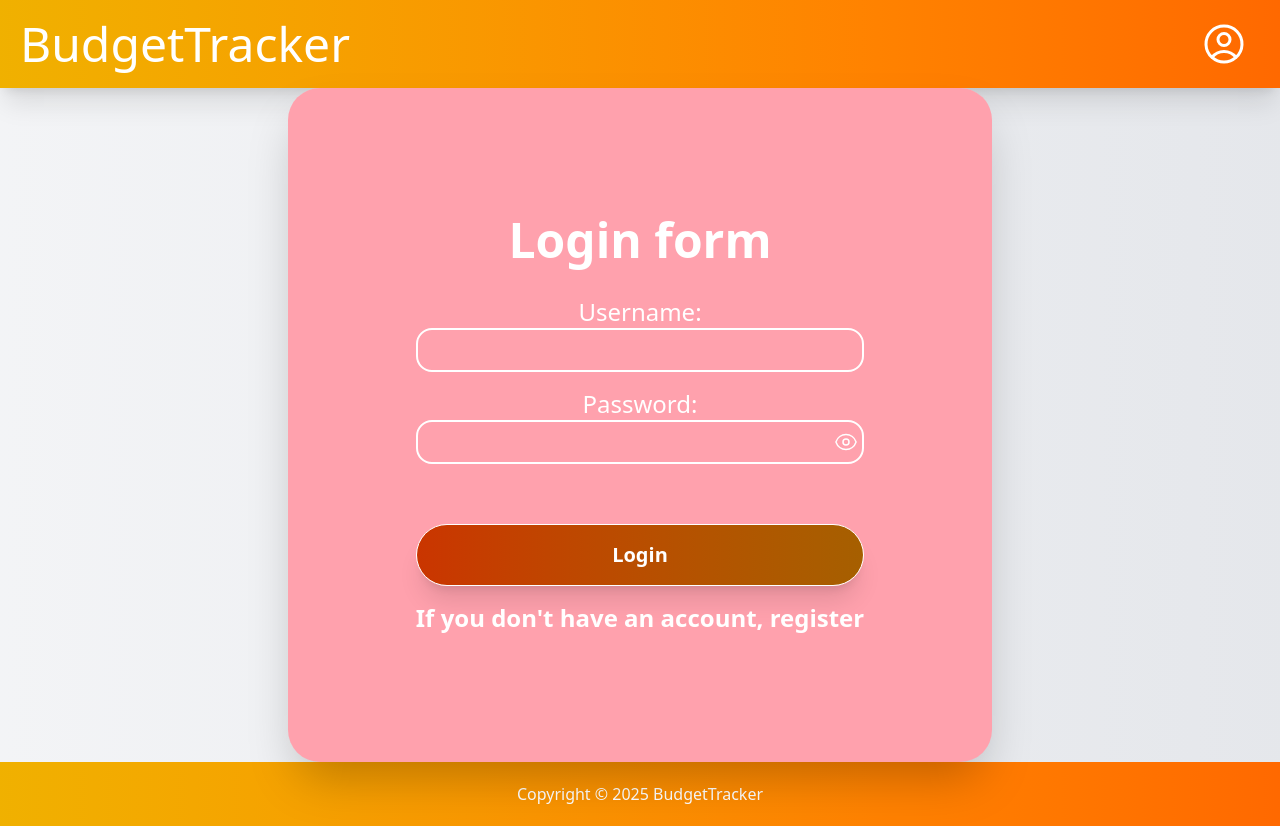
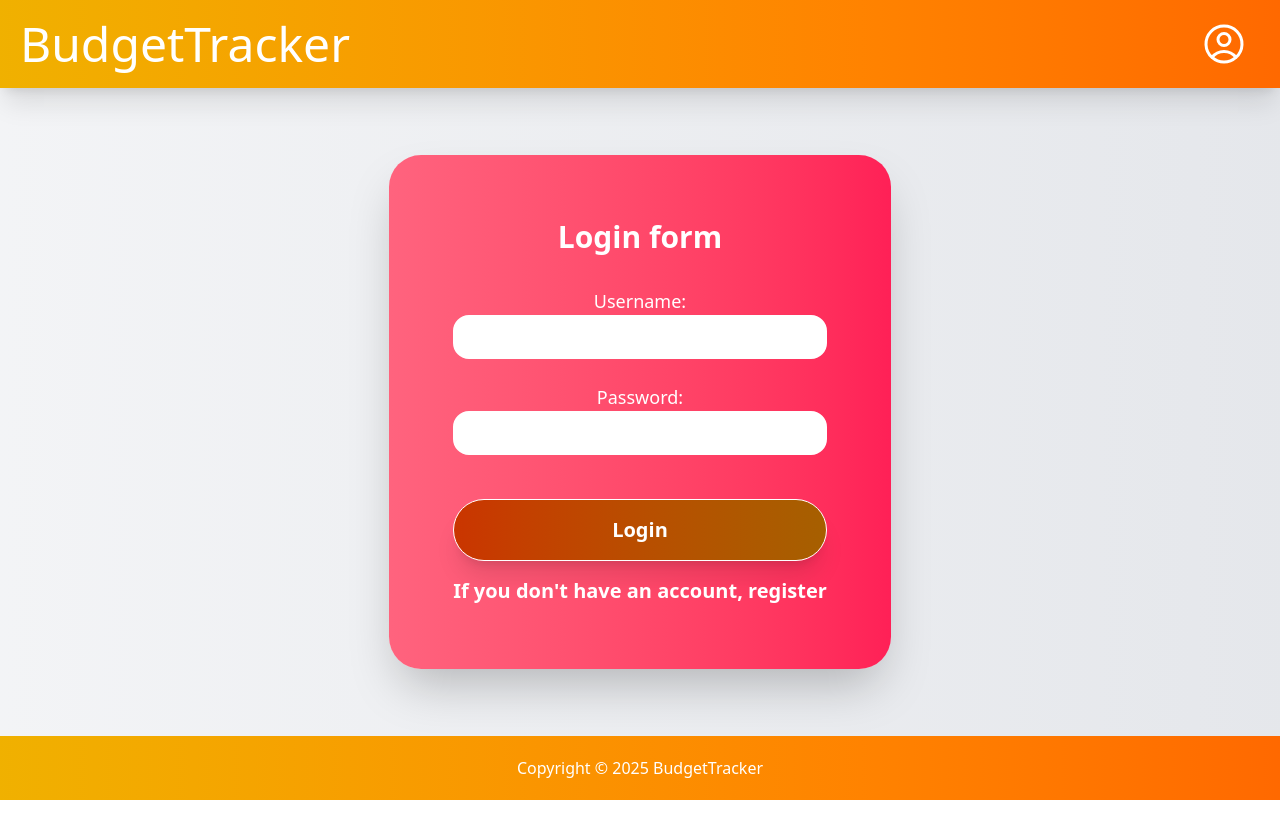
Before and after one commit to LisZLisowni2/budget-tracker, a React (Vite) app in the folder frontend/: page /login in a window 1280 px wide. After the commit the page ends 800 px from the top, so only its background shows below. Built offline with nearby package versions, Linux system fonts and the light colour scheme; no server answers.

Commit message:
Update register and login forms

```diff
--- /dev/null
+++ b/frontend/src/components/FormUtils/FormField.tsx
@@ -0,0 +1,19 @@
+import { ChangeEventHandler, ReactNode } from "react"
+
+interface IFormLabel {
+    label: string,
+    type: string,
+    id: string,
+    onChange?: ChangeEventHandler
+    children?: ReactNode
+}
+
+export default function FormField({ label, type, id, onChange, children }: IFormLabel) {
+    return (
+        <p className="flex md:my-4 h-20 flex-col">
+            <span className="lg:text-lg">{label}</span>
+            <input type={type} id={id} className="p-1 md:p-2 font-extrabold text-black bg-white border-white border-2 rounded-2xl" onChange={onChange}/>
+            { children }
+        </p>
+    )
+}
--- a/frontend/src/components/User/Login.tsx
+++ b/frontend/src/components/User/Login.tsx
@@ -1,27 +1,10 @@
 import Button from "../Button/Button"
-import { ReactNode, useState, ChangeEventHandler, ChangeEvent, FormEvent } from "react"
+import { useState, ChangeEvent, FormEvent } from "react"
 import { useUser } from "../../context/UserContext"
 import api from "../../api"
 import { useNavigate } from "react-router"
 import { Link } from "react-router"
-
-interface IFormLabel {
-    label: string,
-    type: string,
-    id: string,
-    onChange?: ChangeEventHandler
-    children?: ReactNode
-}
-
-function FormField({ label, type, id, onChange, children }: IFormLabel) {
-    return (
-        <p className="flex my-4 flex-col">
-            <span className="lg:text-2xl">{label}</span>
-            <input type={type} id={id} className="p-2 font-extrabold border-white border-2 rounded-2xl" onChange={onChange}/>
-            { children }
-        </p>
-    )
-}
+import FormField from "../FormUtils/FormField"
 
 export default function Login() {
     const [passwordView, setPasswordView] = useState(false)
@@ -73,15 +56,15 @@ export default function Login() {
 
     return (
         <div>
-            <form onSubmit={async (event) => await handleLogin(event)} className="relative bg-rose-300 p-16 lg:p-32 rounded-4xl text-center max-w-3xs md:max-w-2xl lg:max-w-3xl z-10 shadow-2xl backdrop-blur-3xl m-auto">
-                <h1 className="text-3xl lg:text-5xl font-bold mb-8">Login form</h1>
+            <form onSubmit={async (event) => await handleLogin(event)} className="relative bg-gradient-to-r from-rose-400 to-rose-500 p-8 lg:p-16 rounded-4xl text-center max-w-3xs md:max-w-2xl lg:max-w-3xl z-10 shadow-2xl backdrop-blur-3xl m-auto">
+                <h1 className="text-2xl md:text-3xl font-bold mb-8">Login form</h1>
                 <FormField label="Username:" type="text" id="login" onChange={(e: ChangeEvent<HTMLInputElement>) => setUsername(e.target.value)}/>
                 <FormField label="Password:" type={ (passwordView) ? "text" : "password" } id="password" onChange={(e: ChangeEvent<HTMLInputElement>) => setPassword(e.target.value)}>
                     <span className="self-end relative bottom-8.5 right-1.5">{ passwordIcon }</span>
                 </FormField>
                 <p className="flex my-4 flex-col"><Button text="Login" /></p>
                 <p className="text-red-600 font-bold text-2xl">{ error }</p>
-                <p><Link to="/register" className="font-bold text-2xl hover:text-gray-300 transition">If you don't have an account, register</Link></p>
+                <p><Link to="/register" className="font-bold lg:text-xl hover:text-gray-300 transition">If you don't have an account, register</Link></p>
             </form>
         </div>
     )
--- a/frontend/src/components/User/Register.tsx
+++ b/frontend/src/components/User/Register.tsx
@@ -1,25 +1,8 @@
 import Button from "../Button/Button"
-import { ReactNode, useState, ChangeEventHandler, ChangeEvent, FormEvent } from "react"
+import { useState, ChangeEvent, FormEvent } from "react"
 import api from "../../api"
 import { Link } from "react-router"
-
-interface IFormLabel {
-    label: string,
-    type: string,
-    id: string,
-    onChange?: ChangeEventHandler
-    children?: ReactNode
-}
-
-function FormField({ label, type, id, onChange, children }: IFormLabel) {
-    return (
-        <p className="flex md:my-4 h-20 flex-col">
-            <span className="lg:text-lg">{label}</span>
-            <input type={type} id={id} className="p-1 md:p-2 font-extrabold text-black bg-white border-white border-2 rounded-2xl" onChange={onChange}/>
-            { children }
-        </p>
-    )
-}
+import FormField from "../FormUtils/FormField"
 
 export default function Register() {
     const [passwordView, setPasswordView] = useState(false)
```
